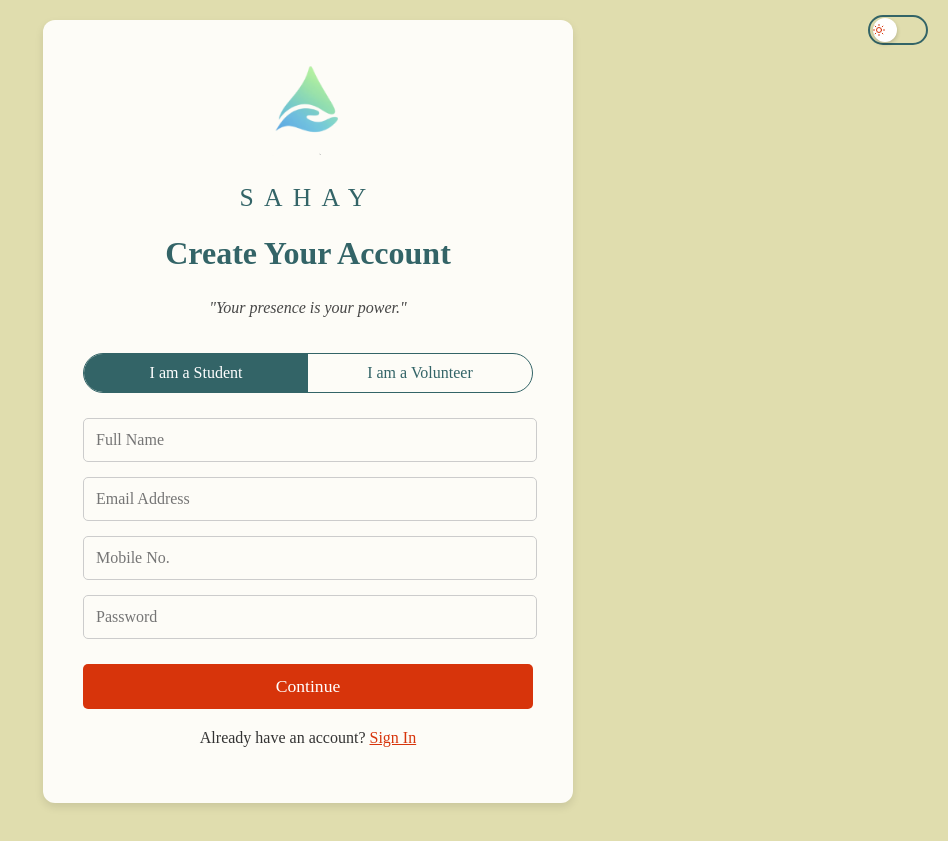
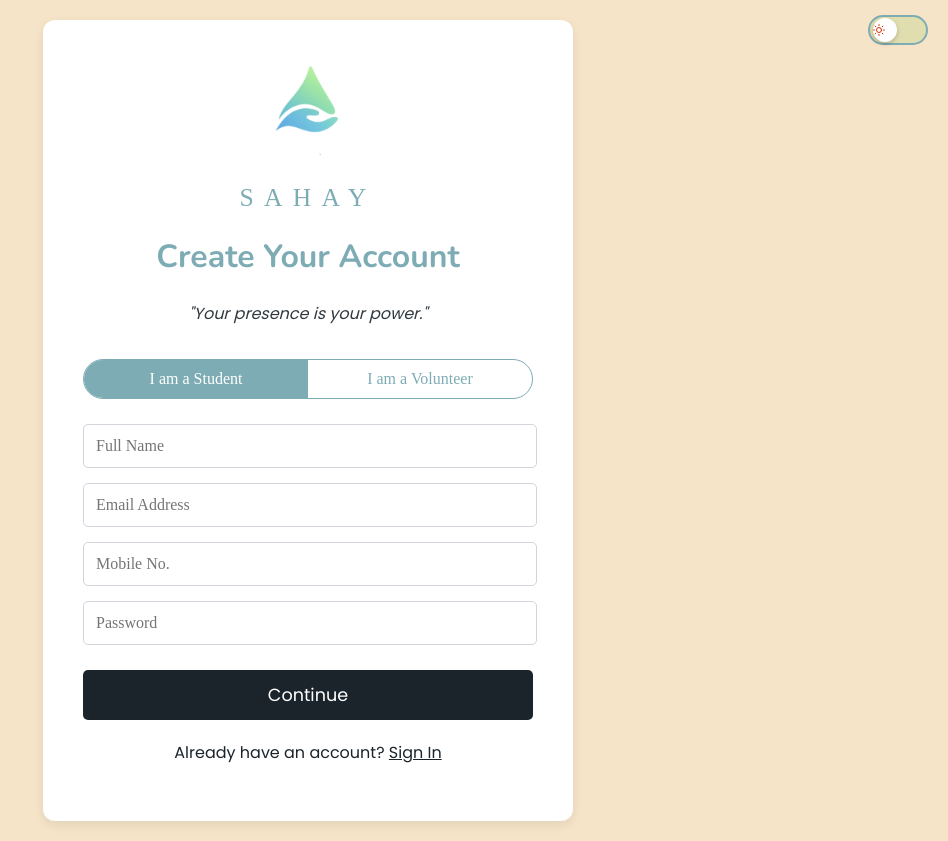
Before and after one commit to divyansh-xyz/sahay-app-frontend, a React (Vite) app: page / in a window 1280 px wide. Shown: the whole page, without its empty margins (332-1280 px from the left). Built offline with nearby package versions, Linux system fonts and the light colour scheme.

Commit message:
Substitute ui design for the sahay-app-frontend alpha

```diff
--- a/src/components/ResetPopup.jsx
+++ b/src/components/ResetPopup.jsx
@@ -1,27 +1,78 @@
 import React from 'react';
 
-const ResetPopup = ({ onConfirm, onCancel }) => {
+// This component accepts `isDarkMode` to correctly style its text and buttons
+const ResetPopup = ({ onConfirm, onCancel, isDarkMode }) => {
   const styles = {
-    overlay: { position: 'fixed', top: 0, left: 0, right: 0, bottom: 0, backgroundColor: 'rgba(0, 0, 0, 0.7)', display: 'flex', alignItems: 'center', justifyContent: 'center', zIndex: 2000 },
-    popup: { backgroundColor: 'var(--card-bg-color)', padding: '30px 40px', borderRadius: '12px', textAlign: 'center', width: '100%', maxWidth: '400px' },
-    title: { color: 'var(--primary-color)', marginBottom: '15px' },
-    warningText: { color: 'var(--text-color)', marginBottom: '30px' },
-    buttonContainer: { display: 'flex', justifyContent: 'space-around' },
-    button: { padding: '10px 25px', border: 'none', borderRadius: '8px', cursor: 'pointer', fontSize: '1em' },
-    confirmButton: { backgroundColor: 'var(--accent-color)', color: 'white' },
-    cancelButton: { backgroundColor: 'transparent', border: '1px solid var(--primary-color)', color: 'var(--primary-color)' },
+    overlay: {
+      position: 'fixed',
+      top: 0,
+      left: 0,
+      right: 0,
+      bottom: 0,
+      backgroundColor: 'rgba(0, 0, 0, 0.6)',
+      display: 'flex',
+      alignItems: 'center',
+      justifyContent: 'center',
+      zIndex: 1010, // High z-index to appear above other content
+    },
+    popup: {
+      backgroundColor: 'var(--card-bg-color)',
+      padding: '30px 40px',
+      borderRadius: '12px',
+      boxShadow: '0 5px 15px rgba(0,0,0,0.3)',
+      textAlign: 'center',
+      width: '100%',
+      maxWidth: '400px',
+      // Ensures all text inside the pop-up uses the correct theme color
+      color: 'var(--text-color)',
+    },
+    title: {
+      color: 'var(--primary-color)',
+      marginTop: 0,
+      marginBottom: '10px',
+    },
+    message: {
+      fontSize: '12pt',
+      opacity: 0.9,
+      marginBottom: '25px',
+    },
+    buttonContainer: {
+      display: 'flex',
+      justifyContent: 'space-around',
+      marginTop: '20px',
+    },
+    button: {
+      padding: '10px 25px',
+      border: 'none',
+      borderRadius: '8px',
+      cursor: 'pointer',
+      fontSize: '1em',
+      fontFamily: "'Times New Roman', Times, serif",
+    },
+    confirmButton: {
+      backgroundColor: 'var(--accent-color)',
+      // Text color inverts correctly in dark mode for readability
+      color: isDarkMode ? 'var(--background-color)' : 'white',
+    },
+    cancelButton: {
+      backgroundColor: 'transparent',
+      color: 'var(--primary-color)',
+      border: `1px solid var(--primary-color)`,
+    },
   };
+
   return (
     <div style={styles.overlay}>
       <div style={styles.popup}>
-        <h2 style={styles.title}>Are you absolutely sure?</h2>
-        <p style={styles.warningText}>This action cannot be undone. All your progress and survey history will be permanently deleted.</p>
+        <h2 style={styles.title}>Are you sure?</h2>
+        <p style={styles.message}>All your progress and survey history will be permanently deleted. This action cannot be undone.</p>
         <div style={styles.buttonContainer}>
           <button style={{...styles.button, ...styles.cancelButton}} onClick={onCancel}>Cancel</button>
-          <button style={{...styles.button, ...styles.confirmButton}} onClick={onConfirm}>Yes, Reset Progress</button>
+          <button style={{...styles.button, ...styles.confirmButton}} onClick={onConfirm}>Yes, Reset</button>
         </div>
       </div>
     </div>
   );
 };
+
 export default ResetPopup;
--- a/src/components/SurveyPopup.jsx
+++ b/src/components/SurveyPopup.jsx
@@ -1,6 +1,7 @@
 import React from 'react';
 
-const SurveyPopup = ({ onAccept, onDecline }) => {
+// This component accepts the `isDarkMode` status to correctly style its buttons
+const SurveyPopup = ({ onAccept, onDecline, isDarkMode }) => {
   const styles = {
     overlay: {
       position: 'fixed',
@@ -8,7 +9,7 @@ const SurveyPopup = ({ onAccept, onDecline }) => {
       left: 0,
       right: 0,
       bottom: 0,
-      backgroundColor: 'rgba(0, 0, 0, 0.5)',
+      backgroundColor: 'rgba(0, 0, 0, 0.6)',
       display: 'flex',
       alignItems: 'center',
       justifyContent: 'center',
@@ -16,62 +17,56 @@ const SurveyPopup = ({ onAccept, onDecline }) => {
     },
     popup: {
       backgroundColor: 'var(--card-bg-color)',
-      padding: '30px',
+      padding: '30px 40px',
       borderRadius: '12px',
-      boxShadow: 'var(--card-shadow)',
+      boxShadow: '0 5px 15px rgba(0,0,0,0.3)',
+      textAlign: 'center',
+      width: '100%',
       maxWidth: '400px',
-      width: '90%',
-      textAlign: 'center',
+      // Ensures all text inside the pop-up uses the correct theme color
+      color: 'var(--text-color)',
     },
     title: {
       color: 'var(--primary-color)',
-      marginBottom: '15px',
-      fontSize: '1.5em',
-    },
-    message: {
-      color: 'var(--text-color)',
       marginBottom: '25px',
-      lineHeight: '1.5',
+      fontSize: '1.4em',
+      lineHeight: '1.4',
     },
     buttonContainer: {
       display: 'flex',
-      gap: '15px',
-      justifyContent: 'center',
+      justifyContent: 'space-around',
+      marginTop: '20px',
+    },
+    button: {
+      padding: '10px 25px',
+      border: 'none',
+      borderRadius: '8px',
+      cursor: 'pointer',
+      fontSize: '1em',
+      fontFamily: "'Times New Roman', Times, serif",
     },
     acceptButton: {
-      padding: '10px 20px',
-      backgroundColor: 'var(--accent-color)',
-      color: 'white',
-      border: 'none',
-      borderRadius: '5px',
-      cursor: 'pointer',
-      fontSize: '1em',
+      backgroundColor: 'var(--primary-color)',
+      // Text color inverts correctly in dark mode for readability
+      color: isDarkMode ? 'var(--background-color)' : 'white',
     },
     declineButton: {
-      padding: '10px 20px',
       backgroundColor: 'transparent',
-      color: 'var(--text-color)',
-      border: `1px solid var(--input-border-color)`,
-      borderRadius: '5px',
-      cursor: 'pointer',
-      fontSize: '1em',
+      color: 'var(--accent-color)',
+      border: `1px solid var(--accent-color)`,
     },
   };
 
   return (
     <div style={styles.overlay}>
       <div style={styles.popup}>
-        <h2 style={styles.title}>Welcome to SAHAY!</h2>
-        <p style={styles.message}>
-          Would you like to take a quick survey to help us understand your current emotional state?
-          This will help us provide better support and resources.
-        </p>
+        <h2 style={styles.title}>Wanna answer a quick questionnaire and assess your mental health?</h2>
         <div style={styles.buttonContainer}>
-          <button style={styles.acceptButton} onClick={onAccept}>
-            Take Survey
+          <button style={{...styles.button, ...styles.declineButton}} onClick={onDecline}>
+            Let's do it later
           </button>
-          <button style={styles.declineButton} onClick={onDecline}>
-            Skip for Now
+          <button style={{...styles.button, ...styles.acceptButton}} onClick={onAccept}>
+            Sure!
           </button>
         </div>
       </div>
--- a/src/index.css
+++ b/src/index.css
@@ -1,47 +1,57 @@
-/* Define color variables for the default (light) theme */
+/* --- STEP 1: Import the new fonts from Google Fonts --- */
+@import url('https://fonts.googleapis.com/css2?family=Nunito:wght@700&family=Poppins:wght@400;700&display=swap');
+
+/* --- Color variables remain the same --- */
 :root {
-  --background-color: #e0ddae;
-  --primary-color: #336467;
-  --accent-color: #d7340b;
-  --text-color: #333333;
-  --card-bg-color: #fdfcf7;
-  --card-shadow: 0 4px 8px rgba(0,0,0,0.1);
-  --input-border-color: #ccc;
+  --background-color: #f5e4c8;
+  --primary-color: #7eacb5;
+  --accent-color: #1b242a;
+  --text-color: #1b242a;
+  --card-bg-color: #ffffff;
+  --card-shadow: 0 4px 12px rgba(0,0,0,0.08);
+  --input-border-color: #d1d5db;
 }
 
-/* Define color variables for the dark theme */
 [data-theme='dark'] {
-  --background-color: #1a1a1a;
-  --primary-color: #5a9a9d;
-  --accent-color: #e57373;
-  --text-color: #e0ddae;
-  --card-bg-color: #2c2c2c;
-  --card-shadow: 0 4px 12px rgba(0,0,0,0.4);
+  --background-color: #1b242a;
+  --primary-color: #7eacb5;
+  --accent-color: #f5e4c8;
+  --text-color: #f5e4c8;
+  --card-bg-color: #2a343b;
+  --card-shadow: 0 4px 15px rgba(0,0,0,0.2);
   --input-border-color: #555;
 }
 
-/* Apply base styles */
+/* --- STEP 2: Apply the new fonts --- */
 body {
   margin: 0;
-  font-family: 'Times New Roman', Times, serif;
+  /* Poppins is now the default font for all body text */
+  font-family: 'Poppins', sans-serif;
   font-size: 12pt;
   background-color: var(--background-color);
   color: var(--text-color);
-  transition: background-color 0.3s, color 0.3s;
+  transition: background-color 0.4s ease, color 0.4s ease;
 }
 
-/* Remove default button styling and apply consistent font */
-button {
-  font-family: 'Times New Roman', Times, serif;
+/* New rule to apply Nunito specifically to headings */
+h1, h2, h3, h4, h5, h6 {
+  font-family: 'Nunito', sans-serif;
+}
+
+button, input {
+  /* Ensure buttons and inputs also use the Poppins font */
+  font-family: 'Poppins', sans-serif;
   font-size: 12pt;
 }
 
-/* Basic anchor tag styling */
+/* Base anchor tag styling */
 a {
-  color: var(--accent-color);
+  color: var(--primary-color);
   cursor: pointer;
   text-decoration: none;
+  transition: color 0.3s;
 }
 a:hover {
   text-decoration: underline;
+  color: var(--accent-color);
 }
--- a/src/pages/OtpPage.jsx
+++ b/src/pages/OtpPage.jsx
@@ -1,32 +1,29 @@
 import React from 'react';
-
-// --- FIX: Using the Vite-recommended URL constructor for reliable image pathing ---
-const sahayLogoDark = new URL('../assets/sahay-logo-dark.png', import.meta.url).href;
+// Using the correct relative path for the image import
+import sahayLogoDark from '../assets/sahay-logo-dark.png';
 
 const OtpPage = ({ isDarkMode, onSuccessfulVerification }) => {
   const styles = {
-    // --- All style changes mirror the other auth pages for centering ---
-    logo: {
-      width: '120px',
-      display: 'block',
-      margin: '0 auto',
-      marginBottom: '10px',
-    },
-    sahayText: {
-      color: isDarkMode ? '#FFFFFF' : 'var(--primary-color)',
-      fontSize: '1.6em',
-      letterSpacing: '0.4em',
-      fontWeight: 'normal',
-      fontFamily: "'Times New Roman', Times, serif",
-      marginBottom: '20px',
-    },
-    // Other styles remain unchanged
+    // Styles are consistent with the SignInPage
+    logo: { width: '120px', display: 'block', margin: '0 auto 10px auto' },
+    sahayText: { color: isDarkMode ? '#FFFFFF' : 'var(--primary-color)', fontSize: '1.6em', letterSpacing: '0.4em', fontWeight: 'normal', fontFamily: "'Times New Roman', Times, serif", marginBottom: '20px' },
     container: { display: 'flex', flexDirection: 'column', alignItems: 'center', justifyContent: 'center', minHeight: '100vh', padding: '20px' },
     card: { padding: '40px', borderRadius: '12px', backgroundColor: 'var(--card-bg-color)', boxShadow: 'var(--card-shadow)', width: '100%', maxWidth: '450px', textAlign: 'center' },
     title: { color: 'var(--primary-color)', marginBottom: '10px', fontSize: '1.8em' },
     subtitle: { marginBottom: '30px', color: 'var(--text-color)', opacity: 0.8 },
     input: { width: 'calc(100% - 22px)', padding: '12px', marginBottom: '15px', borderRadius: '5px', border: '1px solid var(--input-border-color)', fontFamily: "'Times New Roman', Times, serif", fontSize: '1.2em', textAlign: 'center', letterSpacing: '0.2em' },
-    submitButton: { width: '100%', padding: '12px', backgroundColor: 'var(--accent-color)', color: 'white', border: 'none', borderRadius: '5px', cursor: 'pointer', fontSize: '1.1em', marginTop: '10px' },
+    submitButton: {
+      width: '100%',
+      padding: '12px',
+      backgroundColor: 'var(--accent-color)',
+      // Text color now inverts in dark mode for readability
+      color: isDarkMode ? 'var(--background-color)' : 'white',
+      border: 'none',
+      borderRadius: '5px',
+      cursor: 'pointer',
+      fontSize: '1.1em',
+      marginTop: '10px'
+    },
     resendLink: { marginTop: '20px', fontSize: '0.9em' },
     linkAnchor: { color: 'var(--accent-color)', textDecoration: 'underline' }
   };
@@ -39,18 +36,14 @@ const OtpPage = ({ isDarkMode, onSuccessfulVerification }) => {
   return (
     <div style={styles.container}>
       <div style={styles.card}>
-        {/* --- The wrapping div has been removed for simpler centering --- */}
         <img src={sahayLogoDark} alt="SAHAY Logo" style={styles.logo} />
         <h2 style={styles.sahayText}>SAHAY</h2>
-
         <h1 style={styles.title}>Verification</h1>
         <p style={styles.subtitle}>Enter the OTP sent to your mobile number.</p>
-
         <form onSubmit={handleFormSubmit}>
           <input type="text" placeholder="- - - - - -" style={styles.input} maxLength="6" required />
           <button type="submit" style={styles.submitButton}>Verify & Sign Up</button>
         </form>
-
         <p style={styles.resendLink}>Didn't receive the code? <a style={styles.linkAnchor}>Resend OTP</a></p>
       </div>
     </div>
--- a/src/pages/SignInPage.jsx
+++ b/src/pages/SignInPage.jsx
@@ -1,30 +1,27 @@
 import React from 'react';
-// --- FIX: Using the correct relative path for the image import ---
-import sahayLogoDark from '../assets/sahay-logo-dark.png';
+// Using an absolute path from the project's 'src' root for reliability
+import sahayLogoDark from '/src/assets/sahay-logo-dark.png';
 
 const SignInPage = ({ isDarkMode, onSwitchToSignUp, onSuccessfulLogin }) => {
   const styles = {
-    // --- All style changes are identical to the SignUpPage centering fix ---
-    logo: {
-      width: '120px',
-      display: 'block',
-      margin: '0 auto',
-      marginBottom: '10px',
-    },
-    sahayText: {
-      color: isDarkMode ? '#FFFFFF' : 'var(--primary-color)',
-      fontSize: '1.6em',
-      letterSpacing: '0.4em',
-      fontWeight: 'normal',
-      fontFamily: "'Times New Roman', Times, serif",
-      marginBottom: '20px',
-    },
-    // Other styles remain unchanged
+    logo: { width: '120px', display: 'block', margin: '0 auto 10px auto' },
+    sahayText: { color: isDarkMode ? '#FFFFFF' : 'var(--primary-color)', fontSize: '1.6em', letterSpacing: '0.4em', fontWeight: 'normal', fontFamily: "'Times New Roman', Times, serif", marginBottom: '20px' },
     container: { display: 'flex', flexDirection: 'column', alignItems: 'center', justifyContent: 'center', minHeight: '100vh', padding: '20px' },
     card: { padding: '40px', borderRadius: '12px', backgroundColor: 'var(--card-bg-color)', boxShadow: 'var(--card-shadow)', width: '100%', maxWidth: '450px', textAlign: 'center' },
     title: { color: 'var(--primary-color)', marginBottom: '30px' },
     input: { width: 'calc(100% - 22px)', padding: '12px', marginBottom: '20px', borderRadius: '5px', border: '1px solid var(--input-border-color)', fontFamily: "'Times New Roman', Times, serif", fontSize: '12pt', backgroundColor: 'transparent', color: 'var(--text-color)' },
-    submitButton: { width: '100%', padding: '12px', backgroundColor: 'var(--accent-color)', color: 'white', border: 'none', borderRadius: '5px', cursor: 'pointer', fontSize: '1.1em', marginTop: '10px' },
+    submitButton: {
+      width: '100%',
+      padding: '12px',
+      backgroundColor: 'var(--accent-color)',
+      // --- CHANGE: Text now inverts in dark mode for readability ---
+      color: isDarkMode ? 'var(--background-color)' : 'white',
+      border: 'none',
+      borderRadius: '5px',
+      cursor: 'pointer',
+      fontSize: '1.1em',
+      marginTop: '10px',
+    },
     switchLink: { marginTop: '20px', color: 'var(--text-color)', cursor: 'pointer' },
     linkAnchor: { color: 'var(--accent-color)', textDecoration: 'underline' }
   };
@@ -34,18 +31,14 @@ const SignInPage = ({ isDarkMode, onSwitchToSignUp, onSuccessfulLogin }) => {
   return (
     <div style={styles.container}>
       <div style={styles.card}>
-        {/* --- The extra container div has been removed for simpler, more robust centering --- */}
         <img src={sahayLogoDark} alt="SAHAY Logo" style={styles.logo} />
         <h2 style={styles.sahayText}>SAHAY</h2>
-
         <h1 style={styles.title}>Welcome Back</h1>
-
         <form onSubmit={handleFormSubmit}>
           <input type="email" placeholder="Email Address" style={styles.input} required />
           <input type="password" placeholder="Password" style={styles.input} required />
           <button type="submit" style={styles.submitButton}>Sign In</button>
         </form>
-
         <p style={styles.switchLink} onClick={onSwitchToSignUp}>
           Don't have an account? <a style={styles.linkAnchor}>Sign Up</a>
         </p>
--- a/src/pages/SignUpPage.jsx
+++ b/src/pages/SignUpPage.jsx
@@ -1,37 +1,37 @@
 import React, { useState } from 'react';
-// --- FIX: Corrected the import path to be relative ---
 import sahayLogoDark from '../assets/sahay-logo-dark.png';
 
 const SignUpPage = ({ isDarkMode, quote, onContinue, onSwitchToSignIn }) => {
+  console.log("SignUpPage rendered with props:", { isDarkMode, quote, onContinue: !!onContinue, onSwitchToSignIn: !!onSwitchToSignIn });
   const [userType, setUserType] = useState('student');
-
   const styles = {
-    // --- CHANGE: logoContainer style is removed ---
-    logo: {
-      width: '120px',
-      display: 'block', // Treat the image as a block element
-      margin: '0 auto', // Apply automatic horizontal margins to center it
-      marginBottom: '10px',
-    },
-    sahayText: {
-      color: isDarkMode ? '#FFFFFF' : 'var(--primary-color)',
-      fontSize: '1.6em',
-      letterSpacing: '0.4em',
-      fontWeight: 'normal',
-      fontFamily: "'Times New Roman', Times, serif",
-      marginBottom: '20px', // Added margin to space it from the title below
-    },
-    // ... other styles remain the same
+    logo: { width: '120px', display: 'block', margin: '0 auto 10px auto' },
+    sahayText: { color: isDarkMode ? '#FFFFFF' : 'var(--primary-color)', fontSize: '1.6em', letterSpacing: '0.4em', fontWeight: 'normal', fontFamily: "'Times New Roman', Times, serif", marginBottom: '20px' },
     container: { display: 'flex', flexDirection: 'column', alignItems: 'center', justifyContent: 'center', minHeight: '100vh', padding: '20px', boxSizing: 'border-box' },
     card: { padding: '40px', borderRadius: '12px', backgroundColor: 'var(--card-bg-color)', boxShadow: 'var(--card-shadow)', width: '100%', maxWidth: '450px', textAlign: 'center' },
     title: { color: 'var(--primary-color)', marginBottom: '10px' },
     quoteText: { color: 'var(--text-color)', fontStyle: 'italic', opacity: 0.9, marginBottom: '25px', fontSize: '12pt', minHeight: '40px', display: 'flex', alignItems: 'center', justifyContent: 'center' },
     toggleContainer: { display: 'flex', justifyContent: 'center', marginBottom: '25px', border: `1px solid var(--primary-color)`, borderRadius: '30px', overflow: 'hidden' },
     toggleButton: { padding: '10px 20px', border: 'none', cursor: 'pointer', flex: 1, backgroundColor: 'transparent', color: 'var(--primary-color)', fontFamily: "'Times New Roman', Times, serif", fontSize: '12pt' },
-    activeToggleButton: { backgroundColor: 'var(--primary-color)', color: 'white' },
+    activeToggleButton: {
+      backgroundColor: 'var(--primary-color)',
+      // --- CHANGE: Text now inverts in dark mode ---
+      color: isDarkMode ? 'var(--background-color)' : 'white',
+    },
     input: { width: 'calc(100% - 22px)', padding: '12px', marginBottom: '15px', borderRadius: '5px', border: '1px solid var(--input-border-color)', fontFamily: "'Times New Roman', Times, serif", fontSize: '12pt', backgroundColor: 'transparent', color: 'var(--text-color)' },
     fileInputLabel: { display: 'block', textAlign: 'left', marginBottom: '5px', color: 'var(--text-color)', fontSize: '0.9em', paddingLeft: '5px' },
-    submitButton: { width: '100%', padding: '12px', backgroundColor: 'var(--accent-color)', color: 'white', border: 'none', borderRadius: '5px', cursor: 'pointer', fontSize: '1.1em', marginTop: '10px' },
+    submitButton: {
+      width: '100%',
+      padding: '12px',
+      backgroundColor: 'var(--accent-color)',
+      // --- CHANGE: Text now inverts in dark mode ---
+      color: isDarkMode ? 'var(--background-color)' : 'white',
+      border: 'none',
+      borderRadius: '5px',
+      cursor: 'pointer',
+      fontSize: '1.1em',
+      marginTop: '10px',
+    },
     switchLink: { marginTop: '20px', color: 'var(--text-color)', cursor: 'pointer' },
     linkAnchor: { color: 'var(--accent-color)', textDecoration: 'underline' }
   };
@@ -41,17 +41,13 @@ const SignUpPage = ({ isDarkMode, quote, onContinue, onSwitchToSignIn }) => {
   return (
     <div style={styles.container}>
       <div style={styles.card}>
-        {/* --- CHANGE: The wrapping logoContainer div is removed --- */}
         <img src={sahayLogoDark} alt="SAHAY Logo" style={styles.logo} />
         <h2 style={styles.sahayText}>SAHAY</h2>
-
         <h1 style={styles.title}>Create Your Account</h1>
         <p style={styles.quoteText}>"{quote}"</p>
-
-        {/* ... rest of the component remains the same ... */}
         <div style={styles.toggleContainer}>
-          <button style={userType === 'student' ? {...styles.toggleButton, ...styles.activeToggleButton} : styles.toggleButton} onClick={() => setUserType('student')}>I am a Student</button>
-          <button style={userType === 'volunteer' ? {...styles.toggleButton, ...styles.activeToggleButton} : styles.toggleButton} onClick={() => setUserType('volunteer')}>I am a Volunteer</button>
+          <button style={{...styles.toggleButton, ...(userType === 'student' && styles.activeToggleButton)}} onClick={() => setUserType('student')}>I am a Student</button>
+          <button style={{...styles.toggleButton, ...(userType === 'volunteer' && styles.activeToggleButton)}} onClick={() => setUserType('volunteer')}>I am a Volunteer</button>
         </div>
         <form onSubmit={handleFormSubmit}>
           <input type="text" placeholder="Full Name" style={styles.input} required />
@@ -73,5 +69,4 @@ const SignUpPage = ({ isDarkMode, quote, onContinue, onSwitchToSignIn }) => {
     </div>
   );
 };
-
 export default SignUpPage;
```
Also changed, not shown: src/App.jsx (+9 -1 lines), src/components/header.jsx (+15 -14 lines), src/pages/MainLayout.jsx (+45 -19 lines), src/pages/ProfilePage.jsx (+5 -2 lines).
